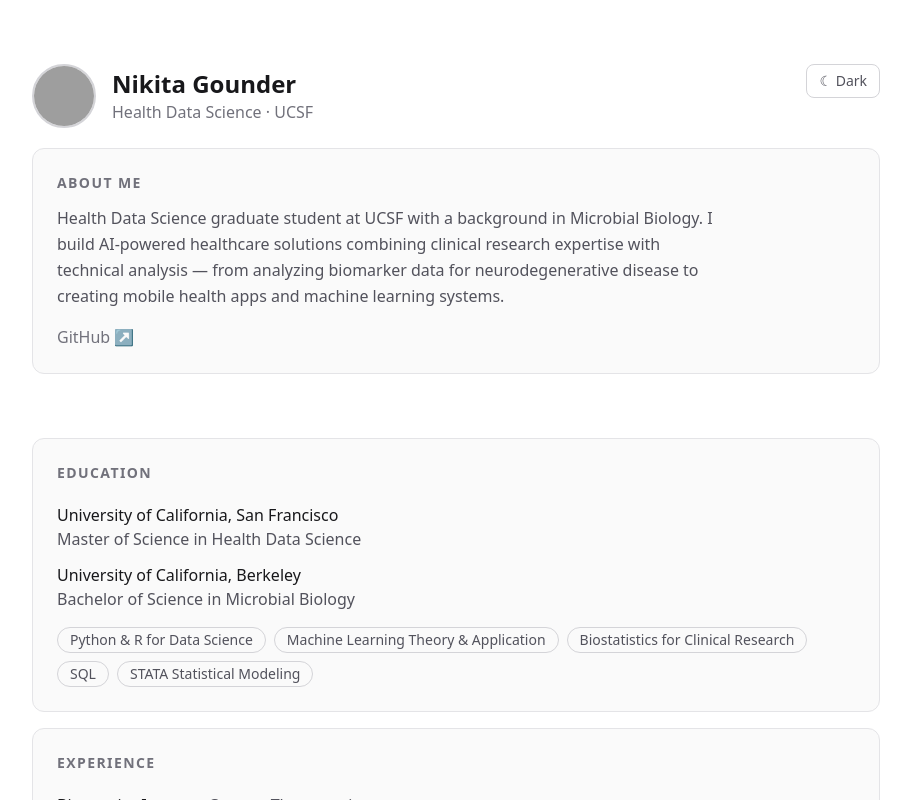
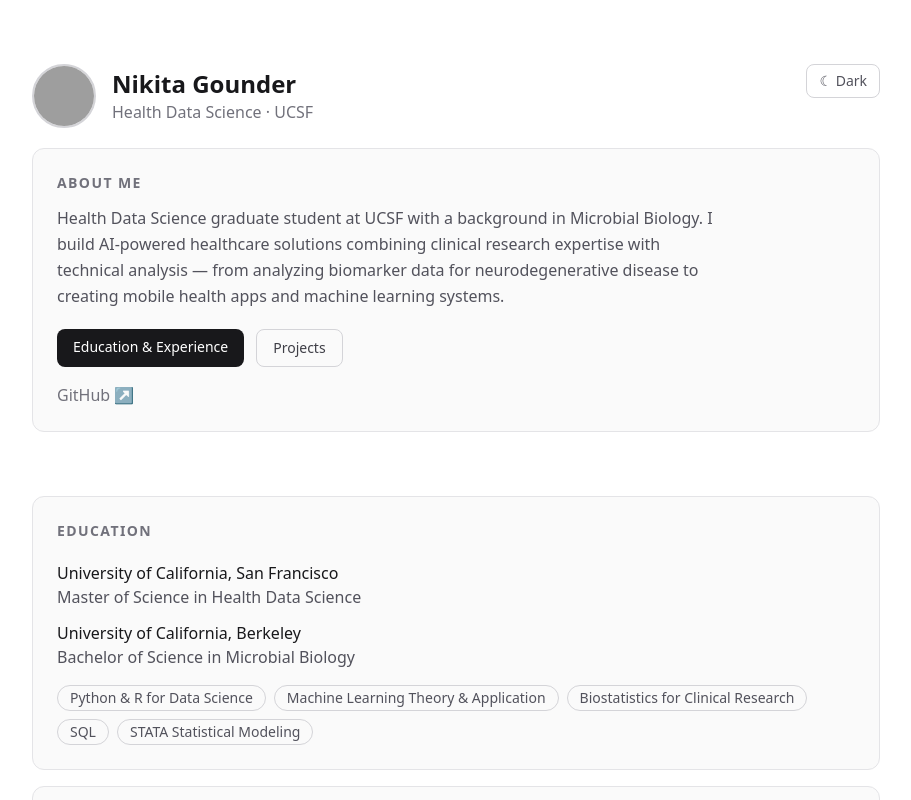
Before and after one commit to nikita-gounder/portfolio, a Next.js app: page / in a window 1280 px wide. Shown: the top 800 px of the page, without its empty margins (184-1095 px from the left). Built offline with nearby package versions, Linux system fonts and the light colour scheme; grey boxes are pictures that could not be loaded.

Commit message:
ui buttons

```diff
--- a/app/globals.css
+++ b/app/globals.css
@@ -5,3 +5,6 @@
 body {
   font-family: var(--font-geist-sans), Arial, Helvetica, sans-serif;
 }
+html {
+  scroll-behavior: smooth;
+}
--- a/app/page.tsx
+++ b/app/page.tsx
@@ -10,7 +10,7 @@
         <Header />
         <ResumeSection />
 
-        <section className="pb-24">
+        <section id="projects" className="scroll-mt-6 pb-24">
           <h2 className="mb-6 text-sm font-semibold uppercase tracking-widest text-zinc-500">
             Projects
           </h2>
--- a/components/Header.tsx
+++ b/components/Header.tsx
@@ -31,6 +31,20 @@
         <p className="max-w-2xl text-base text-zinc-600 dark:text-zinc-400 leading-relaxed">
           {bio}
         </p>
+        <div className="mt-5 flex flex-wrap gap-3">
+          <a
+            href="#resume"
+            className="rounded-lg bg-zinc-900 px-4 py-2 text-sm font-medium text-white transition-colors hover:bg-zinc-700 dark:bg-white dark:text-zinc-900 dark:hover:bg-zinc-200"
+          >
+            Education &amp; Experience
+          </a>
+          <a
+            href="#projects"
+            className="rounded-lg border border-zinc-300 px-4 py-2 text-sm font-medium text-zinc-700 transition-colors hover:bg-zinc-200 dark:border-zinc-700 dark:text-zinc-300 dark:hover:bg-zinc-800"
+          >
+            Projects
+          </a>
+        </div>
         <div className="mt-4 flex gap-4 text-base">
           {socialLinks.map((link) => (
             <a
--- a/components/ResumeSection.tsx
+++ b/components/ResumeSection.tsx
@@ -2,7 +2,7 @@
 
 export default function ResumeSection() {
   return (
-    <section className="pb-20 flex flex-col gap-4">
+    <section id="resume" className="pb-20 flex scroll-mt-6 flex-col gap-4">
       {/* Education */}
       <div className="rounded-xl border border-zinc-200 bg-zinc-50 p-6 dark:border-zinc-800 dark:bg-zinc-900">
         <h2 className="mb-5 text-sm font-semibold uppercase tracking-widest text-zinc-500">
```
